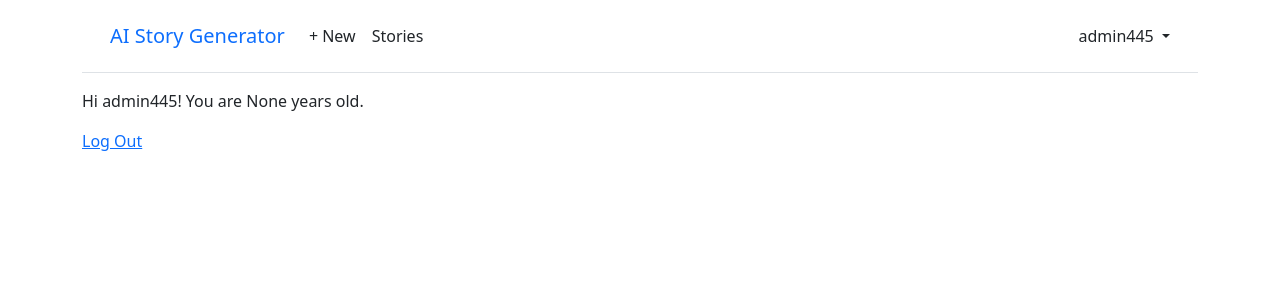
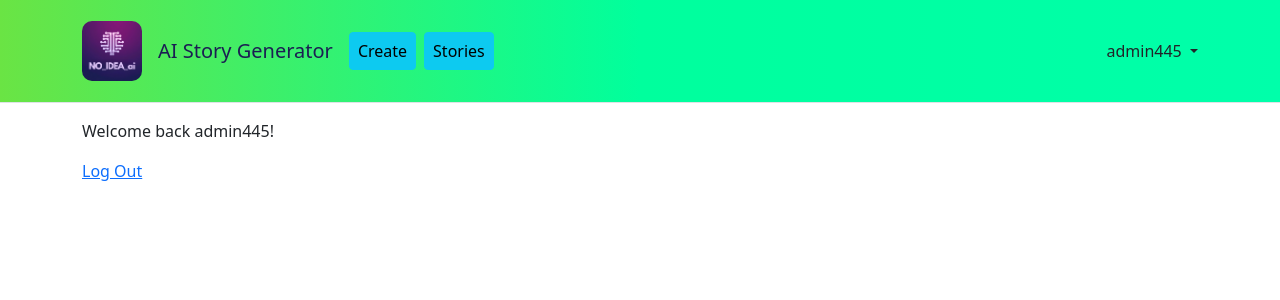
Before and after one commit to ntjson2/no_idea_AI, a Django app: page / in a window 1280 px wide. Shown: the top 300 px of the page. Run offline with Django 4.2, Linux system fonts and the light colour scheme; a user stored in the database is signed in; parts of the project's set-up code (start-up, migrations or seed data) failed here and were passed over.

Commit message:
base.html upgrade

```diff
--- a/static/css/base.css
+++ b/static/css/base.css
@@ -0,0 +1,31 @@
+:root {
+    --dark-purple: #1B1E53;
+    --mid-purple: #711971;
+    --text-purple: #E0C7FA;
+    --head-fade-1: #6ae444;
+    --head-fade-2: #00ff9d;
+    --head-fade-3: #00ffaa;
+}
+
+.head {
+    background: linear-gradient(to right, var(--head-fade-1), var(--head-fade-2), var(--head-fade-3));
+    width: 100%;
+    margin-left: 0;
+    margin-right: 0;
+    border-bottom: 2px solid var(--dark-purple);
+}
+
+.c{
+    padding: 0;
+    margin: 0;
+}
+
+.head-text {
+    color: var(--dark-purple);
+}
+
+.nav-logo {
+    border-radius: 10px;
+}
+
+/* Need to find a way to change text colors  */
--- a/templates/base.html
+++ b/templates/base.html
@@ -6,23 +6,27 @@
   <title>{% block title %}AI Story Generator{% endblock title %}</title>
   <meta name="viewport" content="width=device-width,
   initial-scale=1, shrink-to-fit=no">
+  <!-- CSS Static File -->
+  <link rel="stylesheet" href="../static/css/base.css">
    <!-- jQuery -->
   <script src="https://ajax.googleapis.com/ajax/libs/jquery/3.6.0/jquery.min.js"></script>
   <!-- Bootstrap CSS -->
   <link href="https://cdn.jsdelivr.net/npm/bootstrap@5.1.3/dist/css/bootstrap.min.css" rel="stylesheet" integrity="sha384-1BmE4kWBq78iYhFldvKuhfTAU6auU8tT94WrHftjDbrCEXSU1oBoqyl2QvZ6jIW3" crossorigin="anonymous">
 </head>
-<body>
-  <div class="container">
-    <header class="p-3 mb-3 border-bottom">
+<body class=".bg-dark">
+  <header class="p-3 mb-3 border-bottom head">
     <div class="container">
       <div class="d-flex flex-wrap align-items-center justify-content-center
         justify-content-lg-start">
-          <a class="navbar-brand" href="{% url 'home' %}">AI Story Generator</a>
+        <a class="navbar-brand" href="{% url 'home' %}">
+          <img class="nav-logo" src="{% static 'img/logo.jpg' %}" width="60px" height="60px">
+        </a>
+        <a class="navbar-brand head-text" href="{% url 'home' %}">AI Story Generator</a>
         <ul class="nav col-12 col-lg-auto me-lg-auto mb-2 justify-content-center
           mb-md-0">
         {% if user.is_authenticated %}
-            <li><a href="{% url 'article_new' %}" class="nav-link px-2 link-dark">+ New</a></li>
-            <li><a href="{% url 'article_list' %}" class="nav-link px-2 link-dark">Stories</a></li>
+          <li><button type="button" href="{% url 'article_new' %}" class="px-2 me-2 btn btn-info">Create</button></li>
+          <li><button type="button" href="{% url 'article_list' %}" class="px-2 m btn btn-info">Stories</button></li>
         </ul>
         <div class="dropdown text-end">
           <a href="#" class="d-block link-dark text-decoration-none dropdown-toggle"
@@ -46,6 +50,7 @@
     </div>
   </header>
 
+  <div class="container c">
     <main>
       {% block content %}
       {% endblock content %}
--- a/templates/home.html
+++ b/templates/home.html
@@ -4,7 +4,7 @@
 
 {% block content %}
     {% if user.is_authenticated %}
-      <p>Hi {{ user.username }}! You are {{ user.age }} years old.</p>
+      <p>Welcome back {{ user.username }}!</p>
       <p><a href="{% url 'logout'%}" >Log Out</a></p>
 
     {%else%}
```
Also changed, not shown: db.sqlite3, static/img/logo.jpg (renamed from img/NO_IDEA_ai.png). Lines whose indentation alone changed are shown as unchanged.
